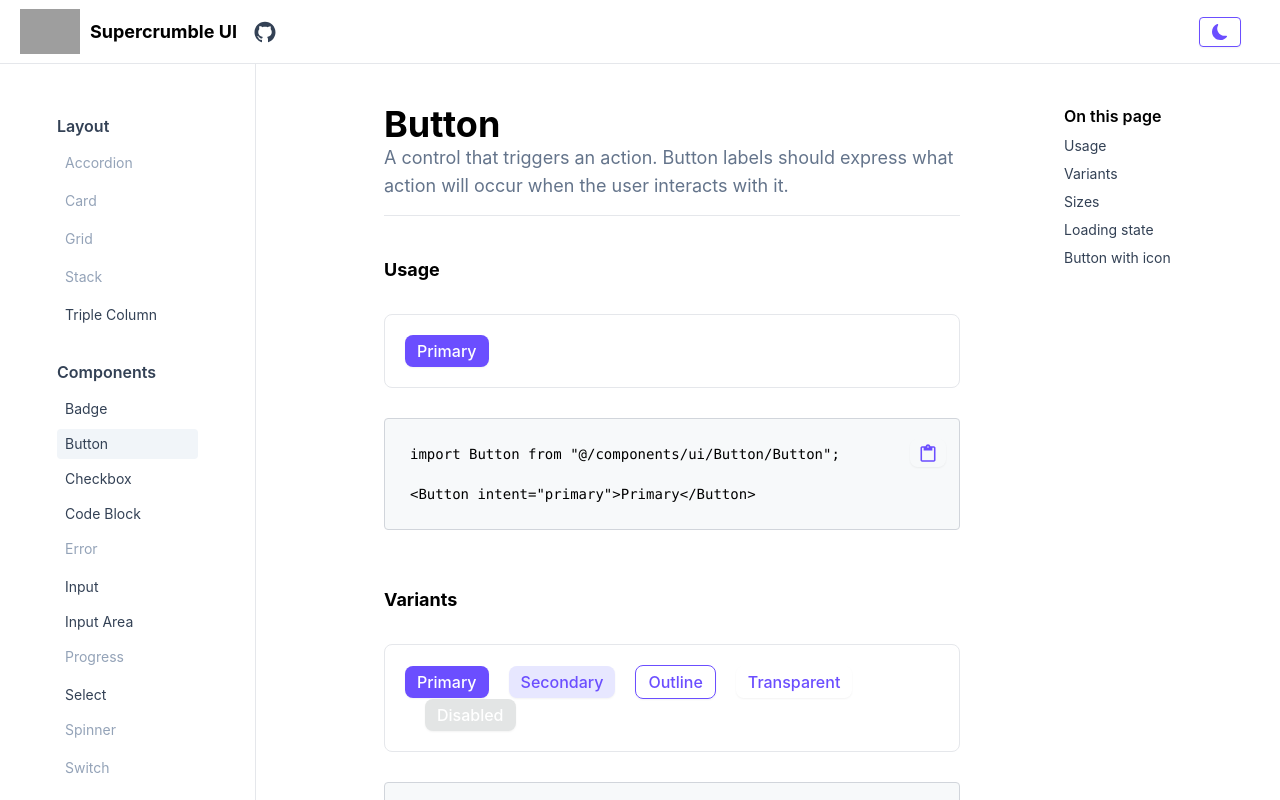
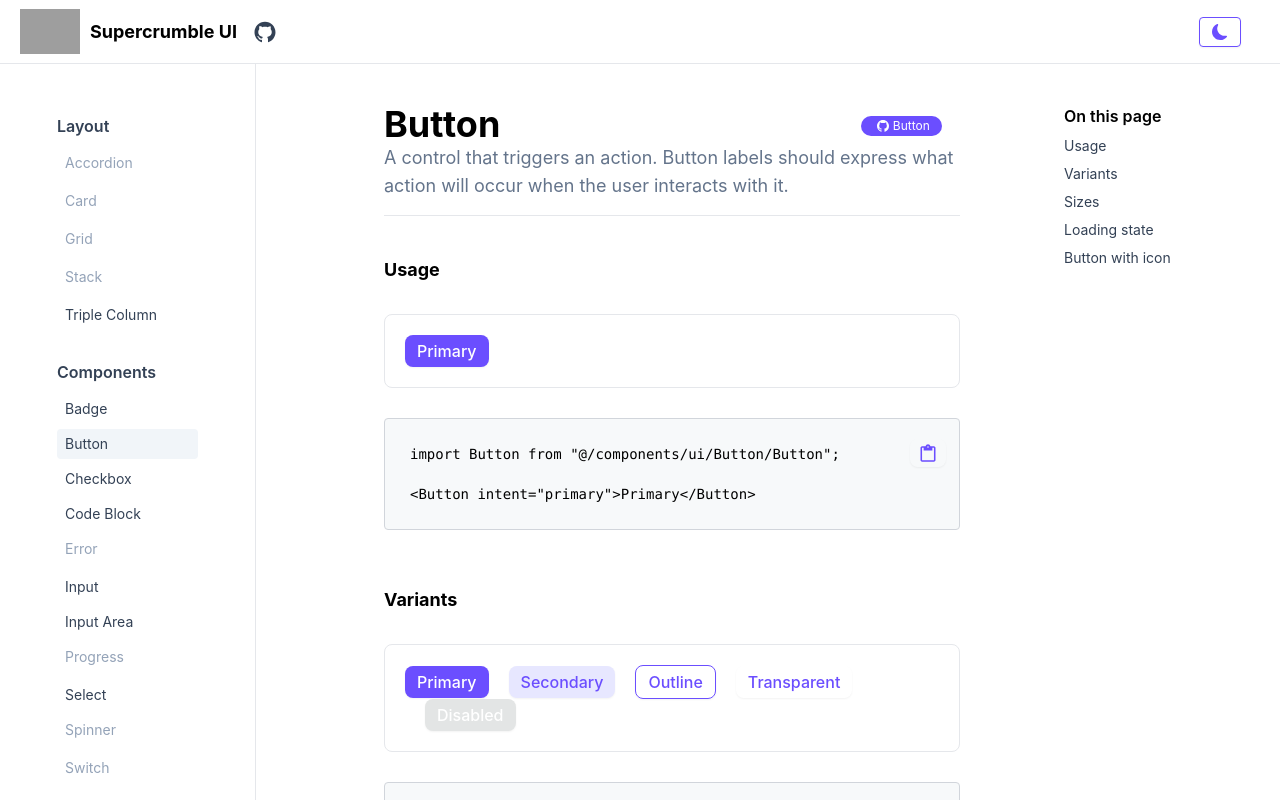
Before and after one commit to elijahnikov/ui, a Next.js app: page /button in a window 1280 px wide. Shown: the top 800 px of the page. Built offline with nearby package versions, Linux system fonts and the light colour scheme; grey boxes are pictures that could not be loaded; a web font is replaced by a local one.

Commit message:
adding github redirect to page header

```diff
--- a/src/components/common/PageHeader/PageHeader.tsx
+++ b/src/components/common/PageHeader/PageHeader.tsx
@@ -1,17 +1,31 @@
+import { Badge, BadgeIcon, BadgeLabel } from "@/components/ui/Badge/Badge";
 import React from "react";
+import { BsGithub } from "react-icons/bs";
 
 interface PageHeaderProps {
     title: string;
     description: string;
+    githubLink?: string;
 }
 
-const PageHeader = ({ title, description }: PageHeaderProps) => {
+const PageHeader = ({ title, description, githubLink }: PageHeaderProps) => {
     return (
         <>
-            <h1>{title}</h1>
+            <div className="flex">
+                <h1 className="w-[80%]">{title}</h1>
+                <div className="ml-4 relative top-3">
+                    {githubLink && (
+                        <Badge variant={"solid"} size={"sm"}>
+                            <BadgeIcon icon={BsGithub} />
+                            <BadgeLabel>{title}</BadgeLabel>
+                        </Badge>
+                    )}
+                </div>
+            </div>
             <p className="text-lg dark:text-slate-400 text-slate-500">
                 {description}
             </p>
+
             <div className="mt-[15px] dark:border-slate-700 border-b-[1px]" />
         </>
     );
--- a/src/components/ui/Badge/Badge.tsx
+++ b/src/components/ui/Badge/Badge.tsx
@@ -13,7 +13,7 @@ interface BadgeInnerProps extends HTMLAttributes<HTMLDivElement> {
     children: React.ReactNode;
 }
 
-interface BadgeIconProps {
+interface BadgeIconProps extends Omit<BadgeProps, "children"> {
     icon: IconType;
 }
 
@@ -56,10 +56,15 @@ const BadgeLabel = React.forwardRef<HTMLDivElement, BadgeInnerProps>(
     }
 );
 
-const BadgeIcon = ({ icon }: BadgeIconProps) => {
+const BadgeIcon = ({ icon, size, className }: BadgeIconProps) => {
     const Icon = icon;
     return (
-        <div className="mt-[3px] mr-1 ml-1">
+        <div
+            className={clxsm(
+                className,
+                size === "base" ? "mt-[3px] mr-1 ml-1" : "mt-[2px] mr-1 ml-1"
+            )}
+        >
             <Icon />
         </div>
     );
--- a/src/pages/button.tsx
+++ b/src/pages/button.tsx
@@ -26,6 +26,7 @@ const ButtonPage = ({}: buttonProps) => {
                     description={`A control that triggers an action. Button labels should
 					express what action will occur when the user interacts with
 					it.`}
+                    githubLink="/"
                 />
             </div>
             <div>
```
